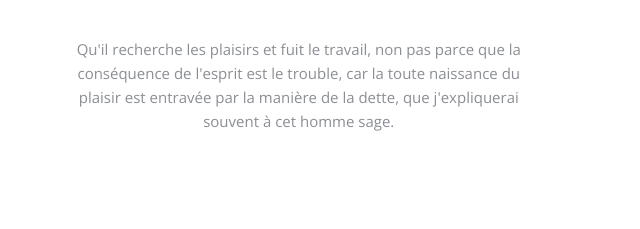
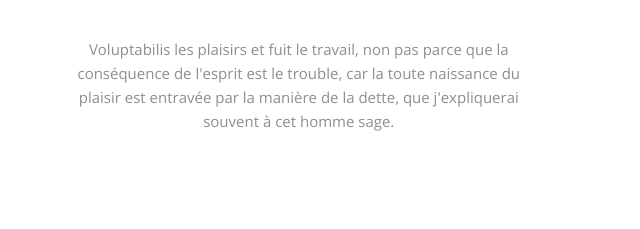
Before and after one commit to YvanCitron/site_resto, a website: page resto/index.html in a window 1280 px wide. Shown: the part 6706-6935 px from the top of the page, 0-640 px from the left. Drawn offline with nearby package versions, Linux system fonts and the light colour scheme; files whose address does not match are found by name.

Commit message:
changement voluptis

```diff
--- a/resto/index.html
+++ b/resto/index.html
@@ -431,7 +431,7 @@
               <h1 class="primary-heading">Contact</h1>
               <h3 class="secondary-heading">Parlons</h3>
             </div>
-            <p>Qu'il recherche les plaisirs et fuit le travail, non pas parce que la conséquence de l'esprit est le trouble, car la toute naissance du plaisir est entravée par la manière de la dette, que j'expliquerai souvent à cet homme sage.</p>
+            <p>Voluptabilis les plaisirs et fuit le travail, non pas parce que la conséquence de l'esprit est le trouble, car la toute naissance du plaisir est entravée par la manière de la dette, que j'expliquerai souvent à cet homme sage.</p>
           </div>
           <div class="col-md-6 col-md-push-1 probootstrap-animate">
             <form method="post" class="probootstrap-form">
```
